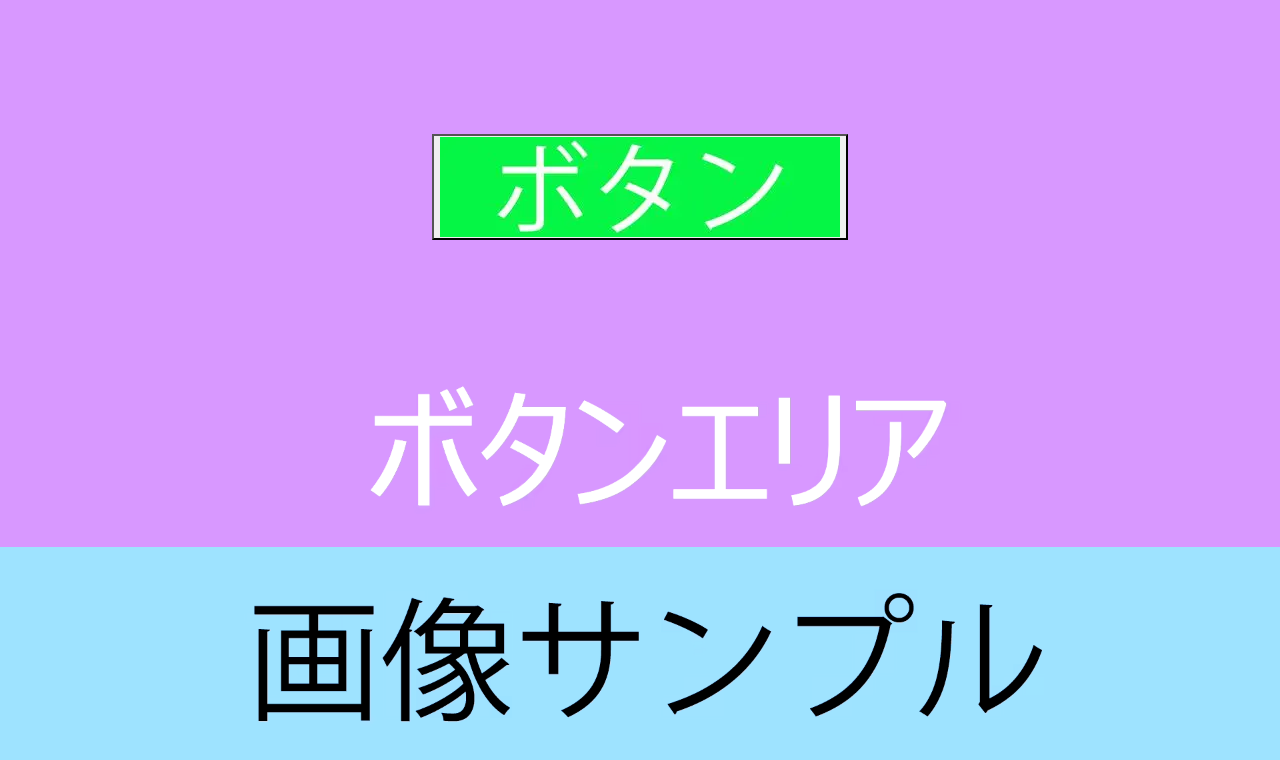
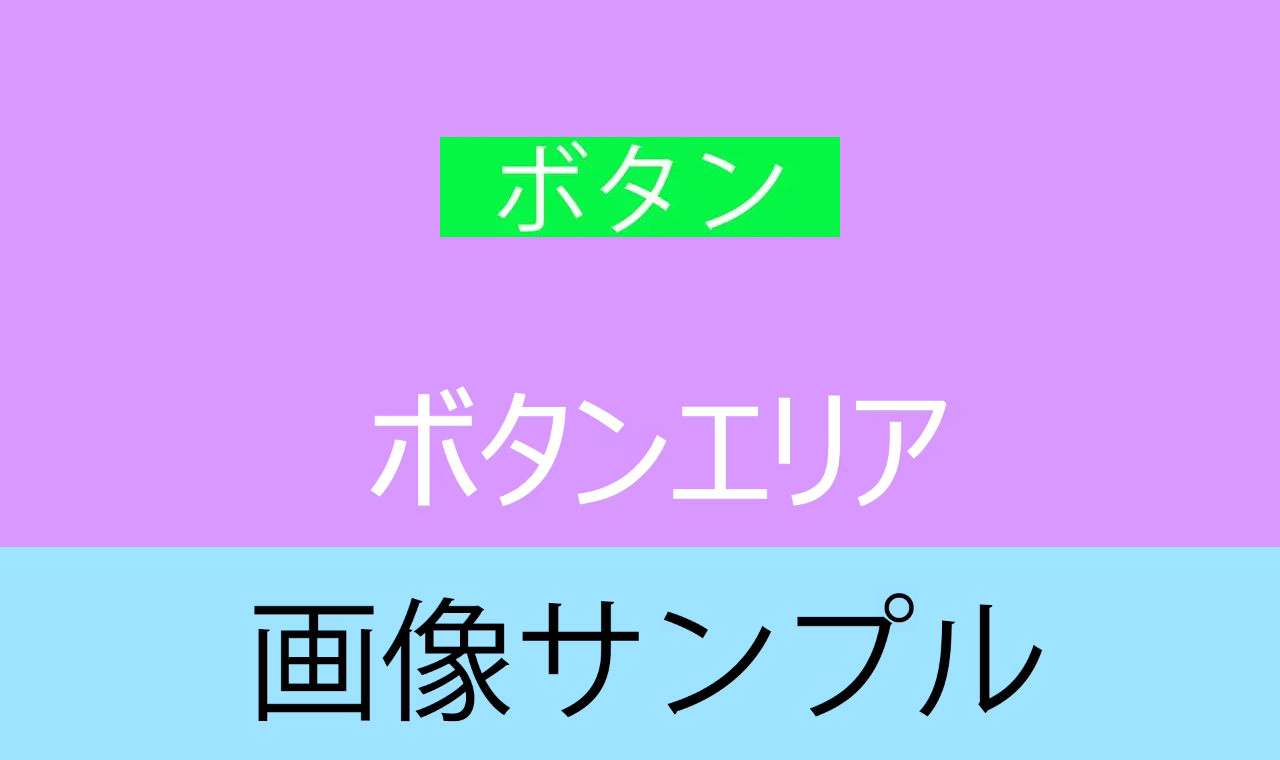
Before and after one commit to hekushi/lp, a plain HTML site: page index.html in a window 1280 px wide. Shown: the part 1613-2373 px from the top of the page. Drawn offline with nearby package versions, Linux system fonts and the light colour scheme; a script that the page names is missing.

Commit message:
Update index.html

```diff
--- a/index.html
+++ b/index.html
@@ -47,12 +47,12 @@
 </picture>
 </div>
 <a href="#3">
-<button class="button">
+<div class="button">
 <picture>
 <source srcset="img/2019202000.webp" type="image/webp">
 <img src="img/2019202000.jpg" class="img-fluid" alt="ボタン">
 </picture>
-</button>
+</div>
 </a>
 </section>
 
```
